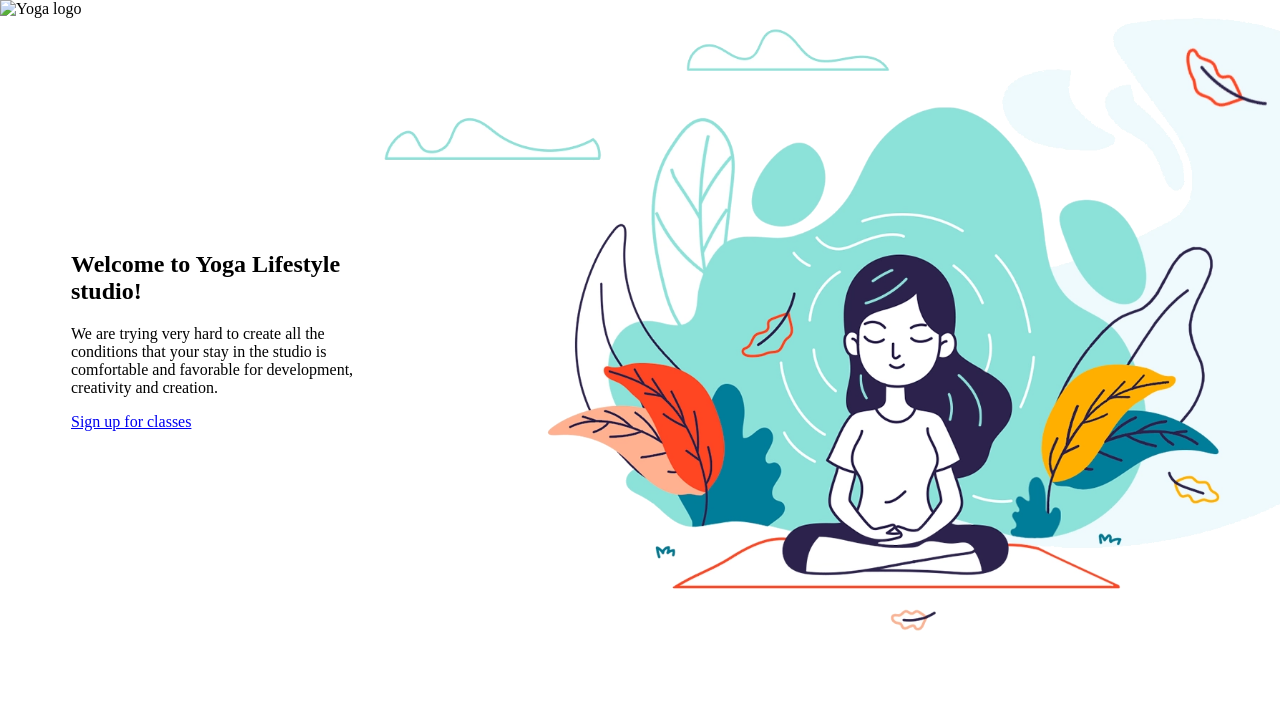
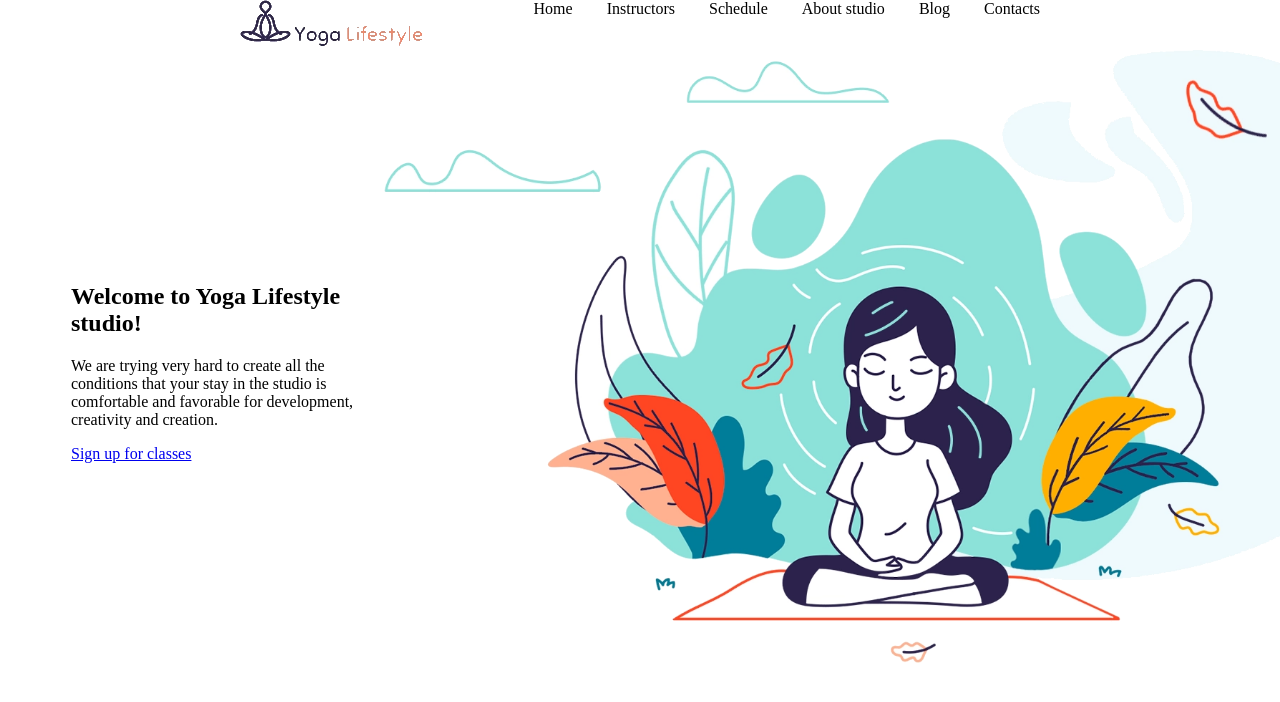
Before and after one commit to brokenfingers/5-yoga, a website: page index.html in a window 1280 px wide. Drawn offline with Linux system fonts and the light colour scheme.

Commit message:
added style to header

```diff
--- a/index.html
+++ b/index.html
@@ -9,13 +9,14 @@
 </head>
 <body>
     <header>
-        <img src="#" alt="Yoga logo">
+        <img src="./img/logo.png" alt="Yoga logo">
         <nav>
-            <a href="#"></a>
-            <a href="#"></a>
-            <a href="#"></a>
-            <a href="#"></a>
-            <a href="#"></a>
+            <a href="#">Home</a>
+            <a href="#">Instructors</a>
+            <a href="#">Schedule</a>
+            <a href="#">About studio</a>
+            <a href="#">Blog</a>
+            <a href="#">Contacts</a>
         </nav>
     </header>
     <section>
--- a/styles/main.css
+++ b/styles/main.css
@@ -5,7 +5,21 @@ html {
 
 header {
     width: 800px;
-    margin-left: calc(50%-400px);
+    margin-left: calc(50% - 400px);
+    display: inline-block;
+}
+
+nav {
+    float:right;
+}
+
+nav a{
+    text-decoration: none;
+    color: black;
+}
+
+a+a {
+    margin-left: 30px;
 }
 
 
```
Also changed, not shown: img/logo.png (added).
